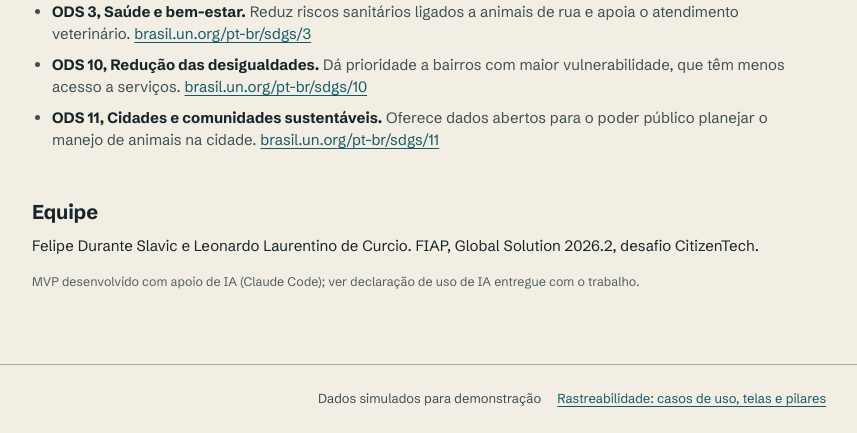
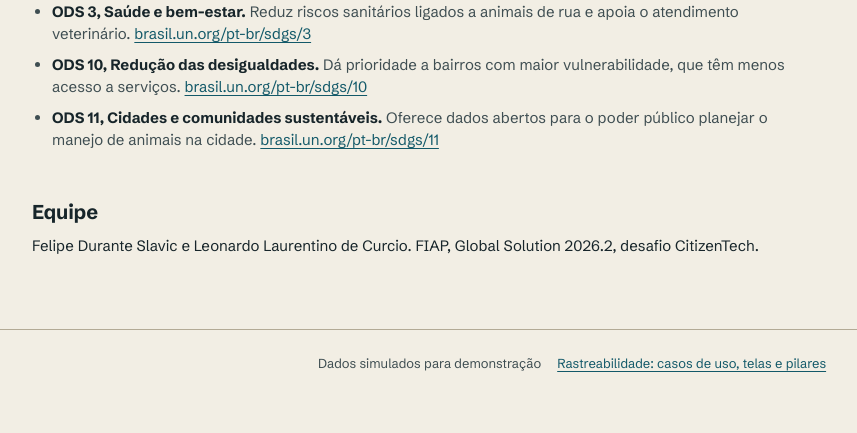
Before and after one commit to leolauren7ino/c-pet_gs2026, a web app: page /sobre.html in a window 1280 px wide. Shown: the part 1727-2160 px from the top of the page, without its empty margins (68-925 px from the left). After the commit the page ends 2099 px from the top, so only its background shows below. Run offline with its HTML, style and script files only (its server is not run), Linux system fonts and the light colour scheme; data that the repository does not hold is empty; database files in the repository are not loaded.

Commit message:
Remove linha de IA do sobre e nota no README
Co-Authored-By: Claude Sonnet 5.5 <noreply@anthropic.com>

```diff
--- a/src/main/resources/static/sobre.html
+++ b/src/main/resources/static/sobre.html
@@ -77,9 +77,7 @@
 
     <section aria-labelledby="h-equipe">
       <h2 id="h-equipe">Equipe</h2>
-      <p>Felipe Durante Slavic e Leonardo Laurentino de Curcio. FIAP, Global Solution 2026.2, desafio CitizenTech.</p>
-      <p class="nota-sim mt-3">MVP desenvolvido com apoio de IA (Claude Code); ver declaração de uso de IA entregue com o trabalho.</p>
-    </section>
+      <p>Felipe Durante Slavic e Leonardo Laurentino de Curcio. FIAP, Global Solution 2026.2, desafio CitizenTech.</p>    </section>
   </main>
   <script src="js/app.js"></script>
   <script>window.CPET.iniciar("sobre.html");</script>
```
Also changed, not shown: README.md, 1 other file.
